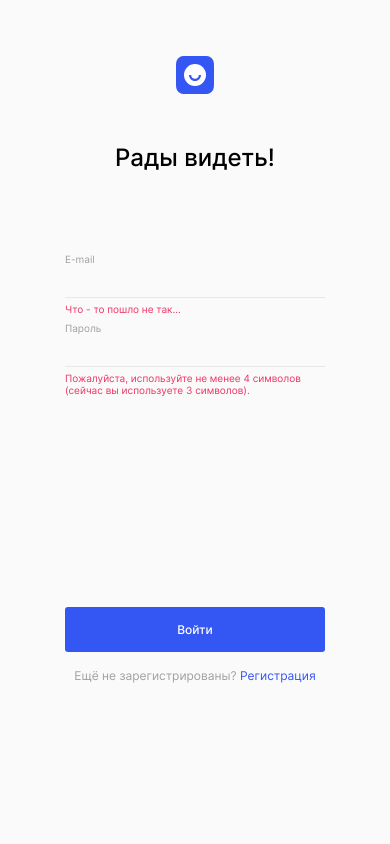
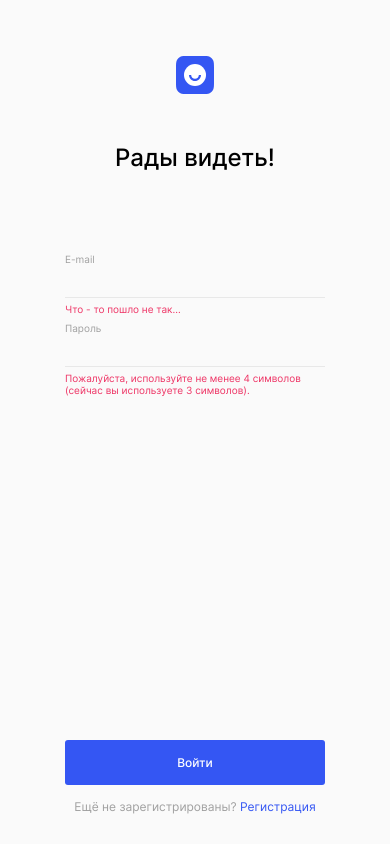
Before and after one commit to forgohill/movies-explorer-frontend, a React (Create React App) app: page /signin in a window 390 px wide. Built offline with nearby package versions, Linux system fonts and the light colour scheme.

Commit message:
🐞 адаптив Register, Loading

```diff
--- a/src/components/AuthForm/AuthForm.css
+++ b/src/components/AuthForm/AuthForm.css
@@ -1,5 +1,8 @@
 .auth {
   margin: 0 auto;
+  display: flex;
+  flex-direction: column;
+  flex: 1;
 }
 
 .auth__title {
@@ -15,12 +18,15 @@
 }
 
 .auth__form {
+  position: relative;
+
   margin: 40px 0 0 0;
   display: flex;
   flex-direction: column;
-
+  flex: 1;
   width: 100%;
-  max-width: 396px;
+  min-width: 396px;
+  min-height: 380px;
 }
 
 .auth__error_name {}
@@ -30,7 +36,11 @@
 .auth__error_pwd {}
 
 .auth__btn {
-  margin: 152px 0 0;
+  position: absolute;
+  bottom: 0;
+
+  margin: 0;
+  /* margin: 152px 0 0; */
   padding: 0;
   width: 396px;
   height: 45px;
@@ -68,8 +78,9 @@
 }
 
 .auth__paragraph {
-  margin: 16px 0 0;
-  padding: 0 0 232px 0;
+  margin: 16px 0 70px;
+  padding: 0;
+  /* padding: 0 0 232px 0; */
 
   color: #A0A0A0;
   text-align: center;
@@ -87,6 +98,30 @@
   color: #3456F3;
 }
 
+@media screen and (max-width: 1024px) {
+  .auth__paragraph {
+    margin: 16px 0 232px;
+  }
+}
+
+@media screen and (max-width: 480px) {
+  .auth {
+    /* display: flex; */
+    /* flex-direction: column; */
+    /* flex: 1; */
+  }
+
+  .auth__form {
+    /* min-height: 320px; */
+    /* flex: 1; */
+  }
+
+  .auth__paragraph {
+    margin: 14px 0 0;
+  }
+}
+
+
 @media screen and (max-width: 450px) {
 
   .auth__title {
@@ -95,7 +130,7 @@
 
   .auth__form {
     margin: 80px 0 0 0;
-    max-width: 260px;
+    min-width: 260px;
   }
 
   .auth__btn {
@@ -115,7 +150,7 @@
   }
 }
 
-
+/*
   @media screen and (max-width: 1px) {
     .auth__label {
       position: relative;
@@ -180,4 +215,4 @@
       font-weight: 400;
       line-height: normal;
     }
-}
+  } */
--- a/src/components/AuthForm/AuthForm.jsx
+++ b/src/components/AuthForm/AuthForm.jsx
@@ -1,5 +1,6 @@
 import React from 'react';
 import { Link } from 'react-router-dom';
+
 import './AuthForm.css';
 
 
@@ -21,7 +22,6 @@ const AuthForm = ({ title,
           onClick={onClickLogin}
           type='submit'
           className='auth__btn'>{buttonText}</button>
-
       </form>
 
       <div className='auth__wrapper'>
@@ -34,7 +34,6 @@ const AuthForm = ({ title,
         </span>
         </p>
       </div>
-
     </>
   );
 }
--- a/src/components/Header/Header.css
+++ b/src/components/Header/Header.css
@@ -60,4 +60,9 @@
   .header {
     padding: 14px 14px;
   }
+
+  .header_auth {
+    padding: 56px 0px 50px;
+    width: auto;
+  }
 }
--- a/src/components/Register/Register.jsx
+++ b/src/components/Register/Register.jsx
@@ -2,7 +2,7 @@ import React from 'react';
 
 import { Link, useLocation } from 'react-router-dom';
 import AuthForm from '../AuthForm/AuthForm';
-import AuthInput from '../AuthForm/AuthInput/AuthInput';
+import AuthInput from '../AuthInput/AuthInput';
 import './Register.css';
 
 const Register = () => {
@@ -44,8 +44,6 @@ const Register = () => {
           nameInput={'authEmail'}
           erorrMessage={'Пожалуйста, используйте не менее 4 символов (сейчас вы используете 3 символов).'}
         />
-
-
       </AuthForm >
 
     </main >
```
Also changed, not shown: src/components/Login/Login.jsx (+1 -18 lines), src/components/AuthInput/AuthInput.css (renamed from src/components/AuthForm/AuthInput/AuthInput.css), src/components/AuthInput/AuthInput.jsx (renamed from src/components/AuthForm/AuthInput/AuthInput.jsx). Lines whose indentation alone changed are shown as unchanged.
